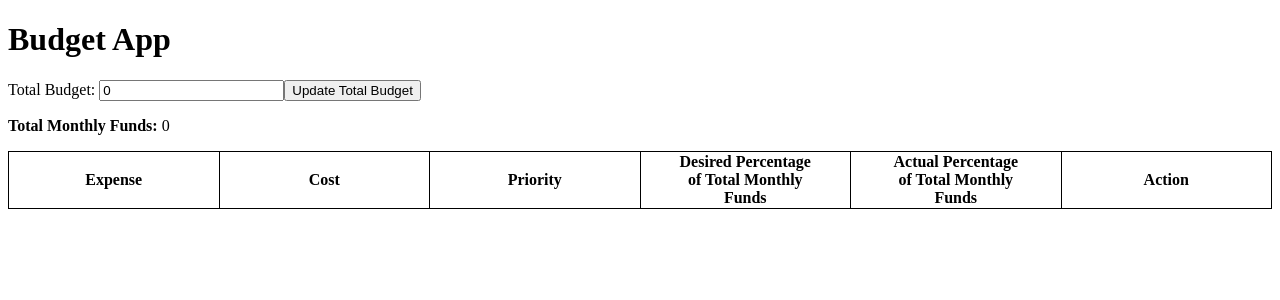
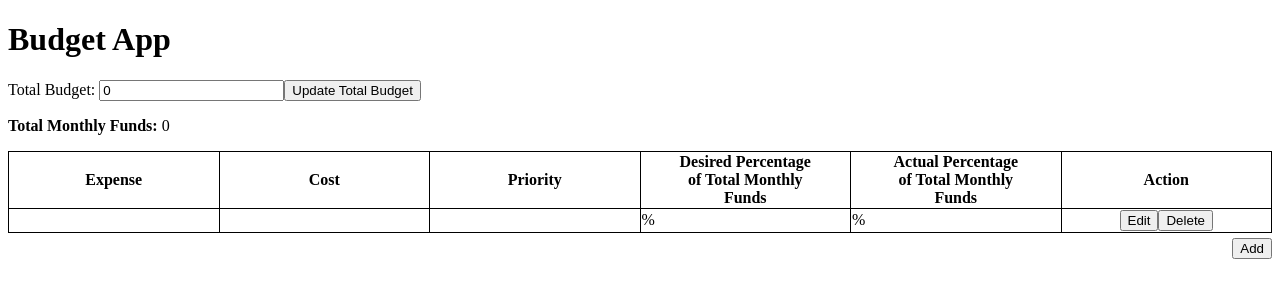
Before and after one commit to jasmineakbari/budget-app, an Angular app: page / in a window 1280 px wide. Shown: the top 300 px of the page. Built offline with nearby package versions, Linux system fonts and the light colour scheme.

Commit message:
started expense table with buttons

```diff
--- a/src/app/components/budget.component.css
+++ b/src/app/components/budget.component.css
@@ -9,3 +9,8 @@ table {
 th {
     width: 10%;
 }
+
+.add-btn-container {
+    text-align: right;
+    margin-top: 5px;
+}
--- a/src/app/components/budget.component.html
+++ b/src/app/components/budget.component.html
@@ -19,7 +19,20 @@
 			</tr>
 		</thead>
 		<tbody>
-
+			<tr>
+				<td></td>
+				<td></td>
+				<td></td>
+				<td>%</td>
+				<td>%</td>
+				<td align="center">
+					<button>Edit</button>
+					<button>Delete</button>
+				</td>
+			</tr>
 		</tbody>
 	</table>
 </div>
+<div class="add-btn-container">
+	<button>Add</button>
+</div>
```
